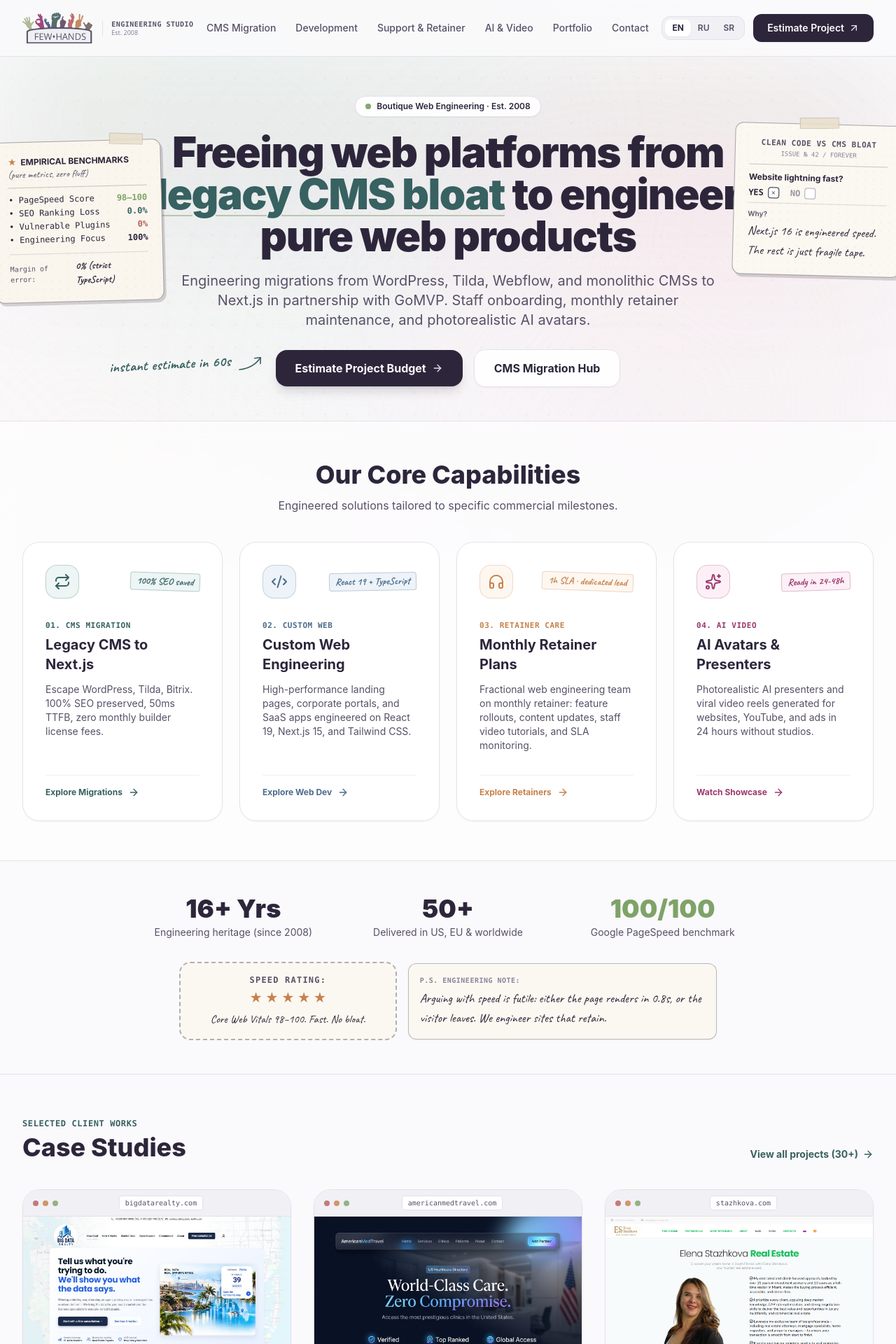
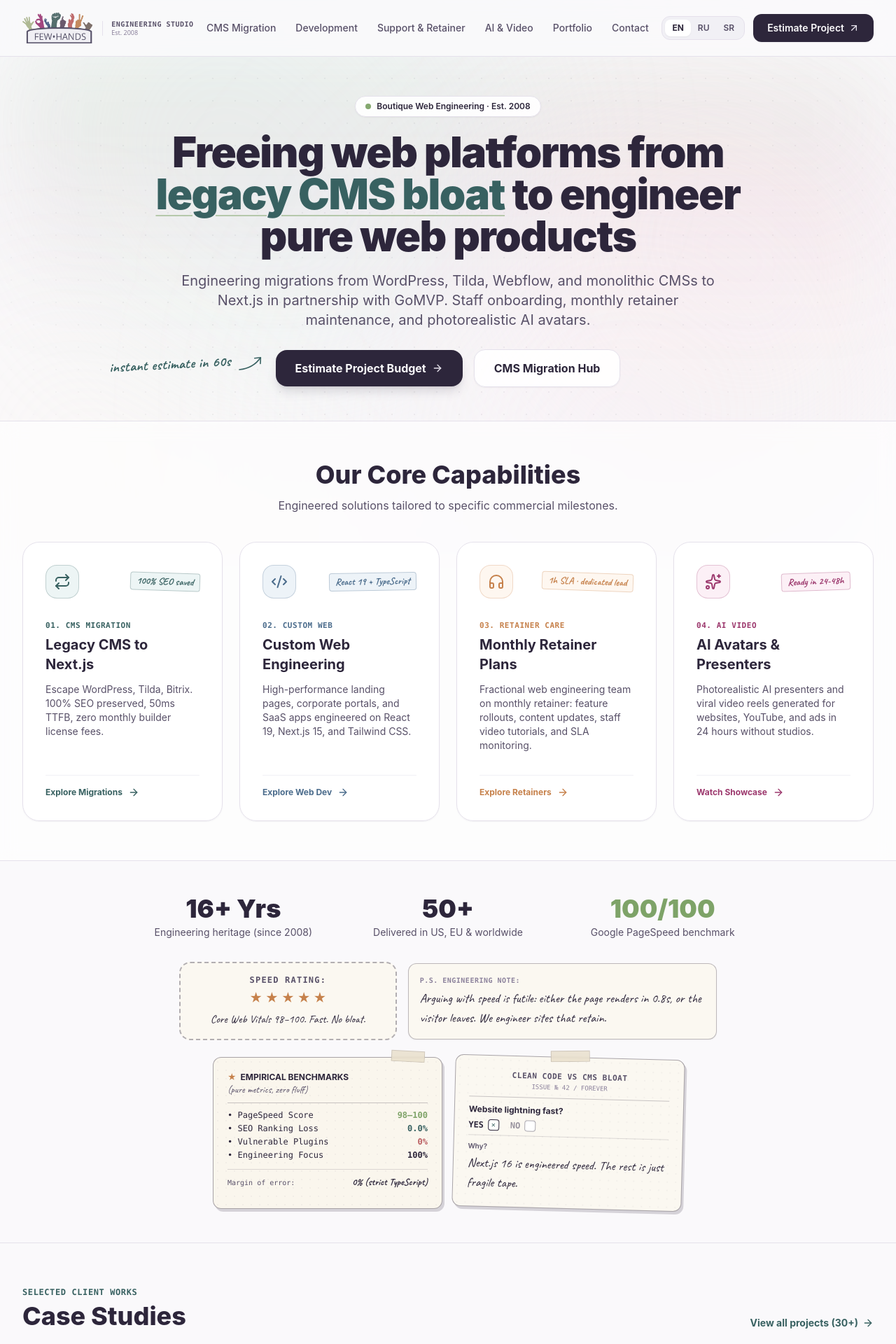
Before and after one commit to andreibdr/fewhands, a Next.js app: page / in a window 1280 px wide. Shown: the top 1920 px of the page at 70% size. Built offline with nearby package versions, Linux system fonts and the light colour scheme.

Commit message:
fix(layout): audit and harden decorative and floating elements across all localizations

```diff
--- a/components/HandDrawnDecorations.tsx
+++ b/components/HandDrawnDecorations.tsx
@@ -430,10 +430,10 @@
   className?: string;
 }> = ({ text, direction = "curved-right", className = "" }) => {
   return (
-    <div className={`inline-flex items-center gap-2 select-none pointer-events-none ${className}`}>
+    <div className={`inline-flex items-center gap-2 select-none pointer-events-none whitespace-nowrap ${className}`}>
       {direction === "curved-right" && (
         <>
-          <span className="font-handwriting text-base sm:text-lg text-[#386161] font-bold leading-tight -rotate-3">
+          <span className="font-handwriting text-base sm:text-lg text-[#386161] font-bold leading-tight -rotate-3 whitespace-nowrap">
             {text}
           </span>
           <svg
@@ -452,7 +452,7 @@
 
       {direction === "curved-down-right" && (
         <div className="flex flex-col items-center gap-1">
-          <span className="font-handwriting text-base sm:text-lg text-[#386161] font-bold leading-tight -rotate-2">
+          <span className="font-handwriting text-base sm:text-lg text-[#386161] font-bold leading-tight -rotate-2 whitespace-nowrap">
             {text}
           </span>
           <svg
@@ -471,7 +471,7 @@
 
       {direction === "curved-down-left" && (
         <div className="flex flex-col items-center gap-1">
-          <span className="font-handwriting text-base sm:text-lg text-[#386161] font-bold leading-tight rotate-2">
+          <span className="font-handwriting text-base sm:text-lg text-[#386161] font-bold leading-tight rotate-2 whitespace-nowrap">
             {text}
           </span>
           <svg
@@ -490,7 +490,7 @@
 
       {direction === "curved-up-right" && (
         <>
-          <span className="font-handwriting text-base sm:text-lg text-[#386161] font-bold leading-tight -rotate-3">
+          <span className="font-handwriting text-base sm:text-lg text-[#386161] font-bold leading-tight -rotate-3 whitespace-nowrap">
             {text}
           </span>
           <svg
--- a/components/Header.tsx
+++ b/components/Header.tsx
@@ -32,7 +32,7 @@
         </Link>
 
         {/* Desktop Navigation in Studio Palette */}
-        <nav className="hidden lg:flex items-center gap-7 text-sm font-medium text-[#585068]">
+        <nav className="hidden lg:flex items-center gap-5 xl:gap-7 text-sm font-medium text-[#585068]">
           <Link href="/migrate" className="hover:text-[#386161] transition-colors">
             {lang === "ru" ? "Миграция CMS" : lang === "sr" ? "Migracija CMS-a" : "CMS Migration"}
           </Link>
--- a/components/HomeView.tsx
+++ b/components/HomeView.tsx
@@ -179,13 +179,13 @@
 
           <div className="max-w-7xl mx-auto px-4 sm:px-6 lg:px-8 relative">
 
-            {/* Desktop Left Hand-drawn card: Empirical Audit (Visible on XL screens) */}
-            <div className="hidden xl:block absolute -left-2 2xl:-left-6 top-16 w-60 z-20">
+            {/* Desktop Left Hand-drawn card: Empirical Audit (Visible on 2XL wide screens) */}
+            <div className="hidden 2xl:block absolute -left-6 top-16 w-60 z-20">
               <ScientificAuditCard />
             </div>
 
-            {/* Desktop Right Hand-drawn card: Style & Clean Code (Visible on XL screens) */}
-            <div className="hidden xl:block absolute -right-2 2xl:-right-6 top-10 w-60 z-20">
+            {/* Desktop Right Hand-drawn card: Style & Clean Code (Visible on 2XL wide screens) */}
+            <div className="hidden 2xl:block absolute -right-6 top-10 w-60 z-20">
               <EditorialStyleCard />
             </div>
 
@@ -238,8 +238,8 @@
               {/* Quick Action CTAs with Hand-drawn Doodle Arrow */}
               <div className="mt-7 flex flex-col items-center">
                 <div className="relative inline-flex flex-wrap justify-center items-center gap-4">
-                  {/* Hand-drawn arrow pointing to button (Desktop/Tablet) */}
-                  <div className="hidden md:block absolute right-full mr-4 top-2 pointer-events-none">
+                  {/* Hand-drawn arrow pointing to button (Desktop) */}
+                  <div className="hidden lg:block absolute right-full mr-4 top-2 pointer-events-none">
                     <DoodleArrowCTA />
                   </div>
 
@@ -474,8 +474,8 @@
               </div>
             </div>
 
-            {/* Responsive Cards Row for Tablet & Mobile where desktop sidebars are hidden */}
-            <div className="xl:hidden mt-6 grid sm:grid-cols-2 gap-4 max-w-2xl mx-auto text-left">
+            {/* Responsive Cards Row for screens where hero side cards are hidden */}
+            <div className="2xl:hidden mt-6 grid sm:grid-cols-2 gap-4 max-w-2xl mx-auto text-left">
               <ScientificAuditCard className="rotate-0 hover:rotate-1" />
               <EditorialStyleCard className="rotate-0 hover:-rotate-1" />
             </div>
--- a/components/MigrateHubView.tsx
+++ b/components/MigrateHubView.tsx
@@ -327,7 +327,7 @@
               <DoodlePointer
                 text={lang === "ru" ? "выберите CMS для дорожной карты ↘" : lang === "sr" ? "izaberite CMS za plan migracije ↘" : "pick source CMS for roadmap ↘"}
                 direction="curved-right"
-                className="hidden md:inline-flex shrink-0 self-end mb-1"
+                className="hidden lg:inline-flex shrink-0 self-end mb-1"
               />
             </div>
 
--- a/components/PortfolioView.tsx
+++ b/components/PortfolioView.tsx
@@ -118,7 +118,7 @@
               <DoodlePointer
                 text={lang === "ru" ? "выберите категорию кейсов ↘" : lang === "sr" ? "izaberite kategoriju projekata ↘" : "filter projects by type ↘"}
                 direction="curved-right"
-                className="hidden md:inline-flex self-end mb-1"
+                className="hidden lg:inline-flex shrink-0 self-end mb-1"
               />
               <div className="flex items-center bg-[#f1f0f5] border border-[#e5e1eb] p-1.5 rounded-2xl shrink-0">
                 {[
```
